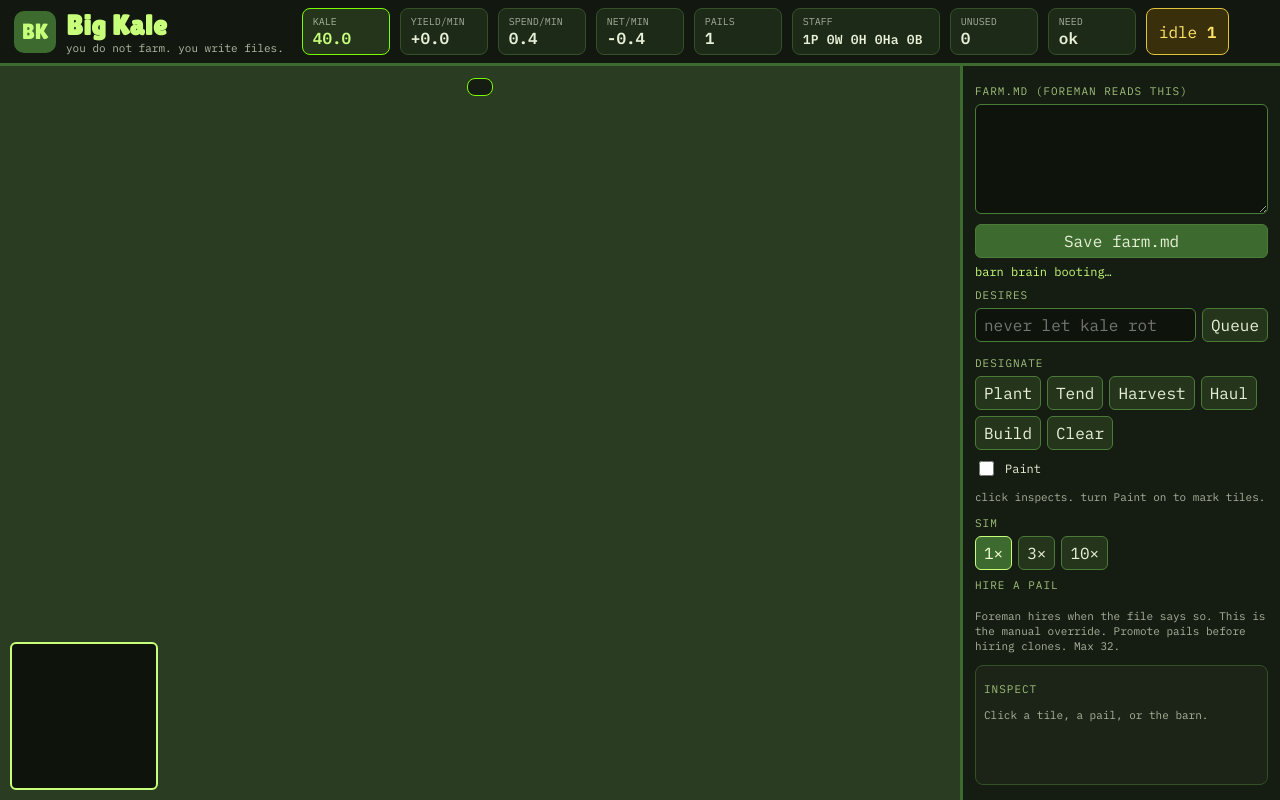
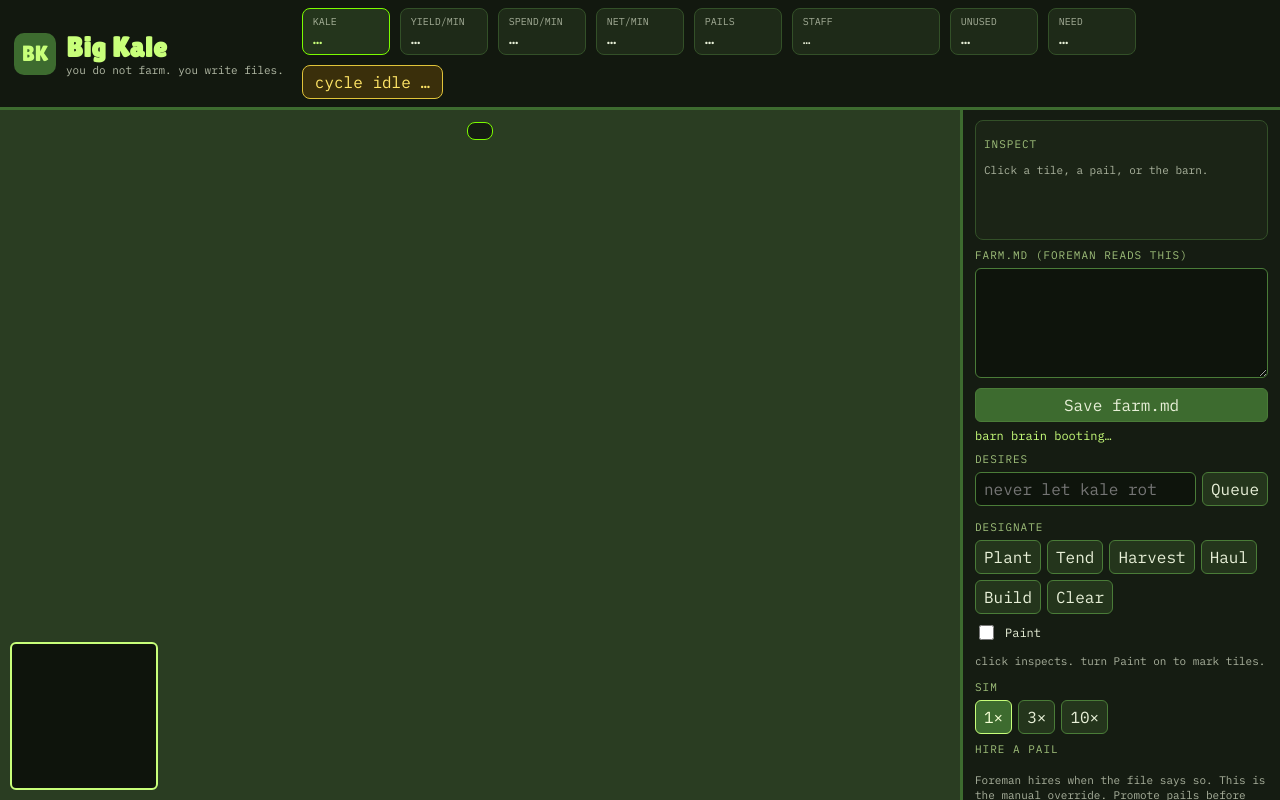
Before and after one commit to kalepail/big-kale, a website: page public/index.html in a window 1280 px wide. Drawn offline with Linux system fonts and the light colour scheme.

Commit message:
Playtest UX: inspect on top, honest load, bigger pail clicks, visible marks

```diff
--- a/public/index.html
+++ b/public/index.html
@@ -20,16 +20,16 @@
           </div>
         </div>
         <div class="rates">
-          <div class="stat kale"><label>KALE</label><b id="hud-kale">40.0</b></div>
-          <div class="stat"><label>yield/min</label><b id="hud-yield">+0.0</b></div>
-          <div class="stat"><label>spend/min</label><b id="hud-spend">0.4</b></div>
-          <div class="stat" id="stat-net"><label>net/min</label><b id="hud-net">-0.4</b></div>
-          <div class="stat"><label>pails</label><b id="hud-agents">1</b></div>
-          <div class="stat staff"><label>staff</label><b id="hud-staff">1P 0W 0H 0Ha 0B</b></div>
-          <div class="stat"><label>unused</label><b id="hud-unused">0</b></div>
-          <div class="stat" id="stat-line"><label>need</label><b id="hud-line">ok</b></div>
+          <div class="stat kale"><label>KALE</label><b id="hud-kale">…</b></div>
+          <div class="stat"><label>yield/min</label><b id="hud-yield">…</b></div>
+          <div class="stat"><label>spend/min</label><b id="hud-spend">…</b></div>
+          <div class="stat" id="stat-net"><label>net/min</label><b id="hud-net">…</b></div>
+          <div class="stat"><label>pails</label><b id="hud-agents">…</b></div>
+          <div class="stat staff"><label>staff</label><b id="hud-staff">…</b></div>
+          <div class="stat"><label>unused</label><b id="hud-unused">…</b></div>
+          <div class="stat" id="stat-line"><label>need</label><b id="hud-line">…</b></div>
           <button id="btn-idle" class="idle-btn" title="Cycle to next idle pail">
-            idle <b id="hud-idle">1</b>
+            cycle idle <b id="hud-idle">…</b>
           </button>
         </div>
         <div class="alerts" id="alerts"></div>
@@ -42,6 +42,15 @@
       </div>
 
       <aside id="panel">
+        <div id="inspect" class="inspect">
+          <p class="section">Inspect</p>
+          <p class="muted">Click a tile, a pail, or the barn.</p>
+        </div>
+        <div id="editor" class="editor hidden">
+          <p class="section">Job file <span id="editor-name"></span></p>
+          <textarea id="jobfile" spellcheck="false"></textarea>
+          <button id="btn-save">Save → replan</button>
+        </div>
         <div class="tools" id="farmfile-box">
           <p class="section">farm.md (Foreman reads this)</p>
           <textarea id="farmfile" spellcheck="false"></textarea>
@@ -85,15 +94,6 @@
           <div class="hire" id="hire"></div>
           <p class="hint">Foreman hires when the file says so. This is the manual override. Promote pails before hiring clones. Max 32.</p>
         </div>
-        <div id="inspect" class="inspect">
-          <p class="section">Inspect</p>
-          <p class="muted">Click a tile, a pail, or the barn.</p>
-        </div>
-        <div id="editor" class="editor hidden">
-          <p class="section">Job file <span id="editor-name"></span></p>
-          <textarea id="jobfile" spellcheck="false"></textarea>
-          <button id="btn-save">Save → replan</button>
-        </div>
       </aside>
     </div>
     <script src="/game.js"></script>
```
